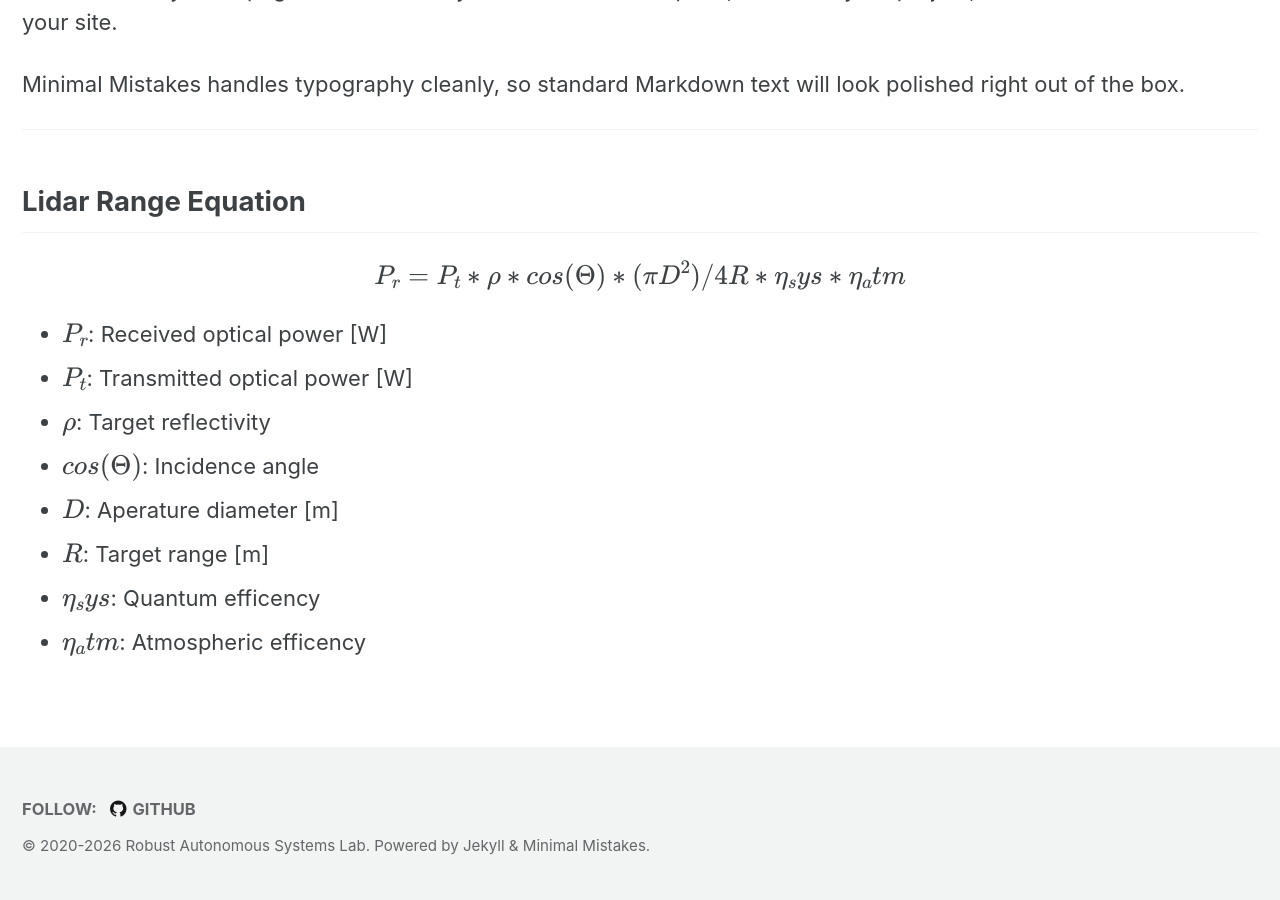
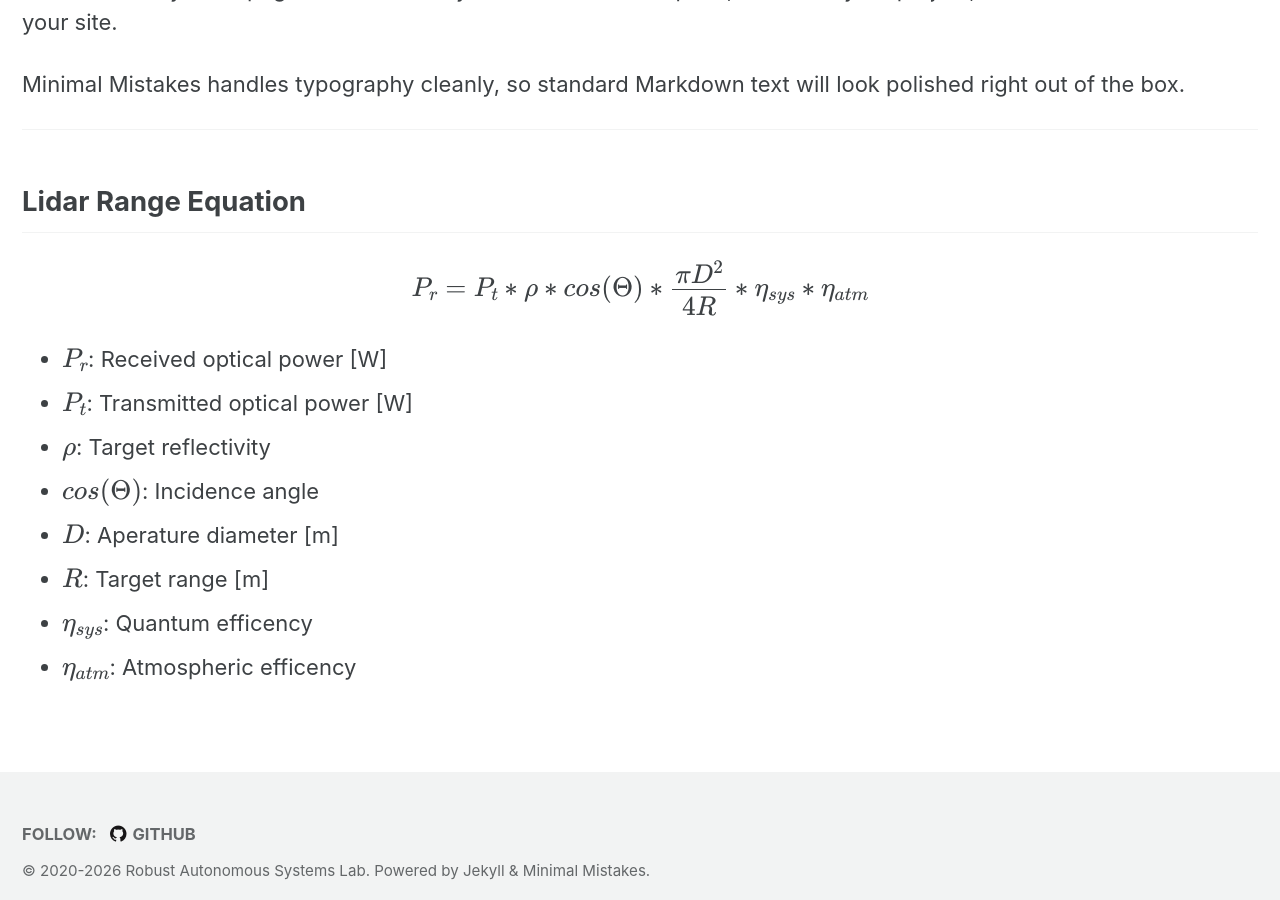
Before and after one commit to Robust-Autonomous-Systems-Laboratory/lidar-uncertainty-modeling, a Jekyll site: the page built from _pages/index.md, in a window 1280 px wide and 900 px high, scrolled down 553 px. Built offline with Jekyll 4.4.1, drawn with Linux system fonts in a browser that asks for light colours; cached includes are drawn as plain includes.

Commit message:
cleaned up math syntax

```diff
--- a/_pages/index.md
+++ b/_pages/index.md
@@ -70,7 +70,7 @@ Minimal Mistakes handles typography cleanly, so standard Markdown text will look
 ## Lidar Range Equation
 
 $$
-𝑃_𝑟=𝑃_𝑡∗\rho∗cos⁡(\Theta)∗(\pi 𝐷^2)/4𝑅∗\eta_𝑠𝑦𝑠∗\eta_𝑎𝑡𝑚
+P_r = P_t * \rho * cos(\Theta) * \frac{\pi D^2}{4R} * \eta_{sys} * \eta_{atm}
 $$
 
 - $P_r$: Received optical power [W]
@@ -79,5 +79,5 @@ $$
 - $cos(\Theta)$: Incidence angle
 - $D$: Aperature diameter [m]
 - $R$: Target range [m]
-- $\eta_sys$: Quantum efficency
-- $\eta_atm$: Atmospheric efficency
+- $\eta_{sys}$: Quantum efficency
+- $\eta_{atm}$: Atmospheric efficency
```
